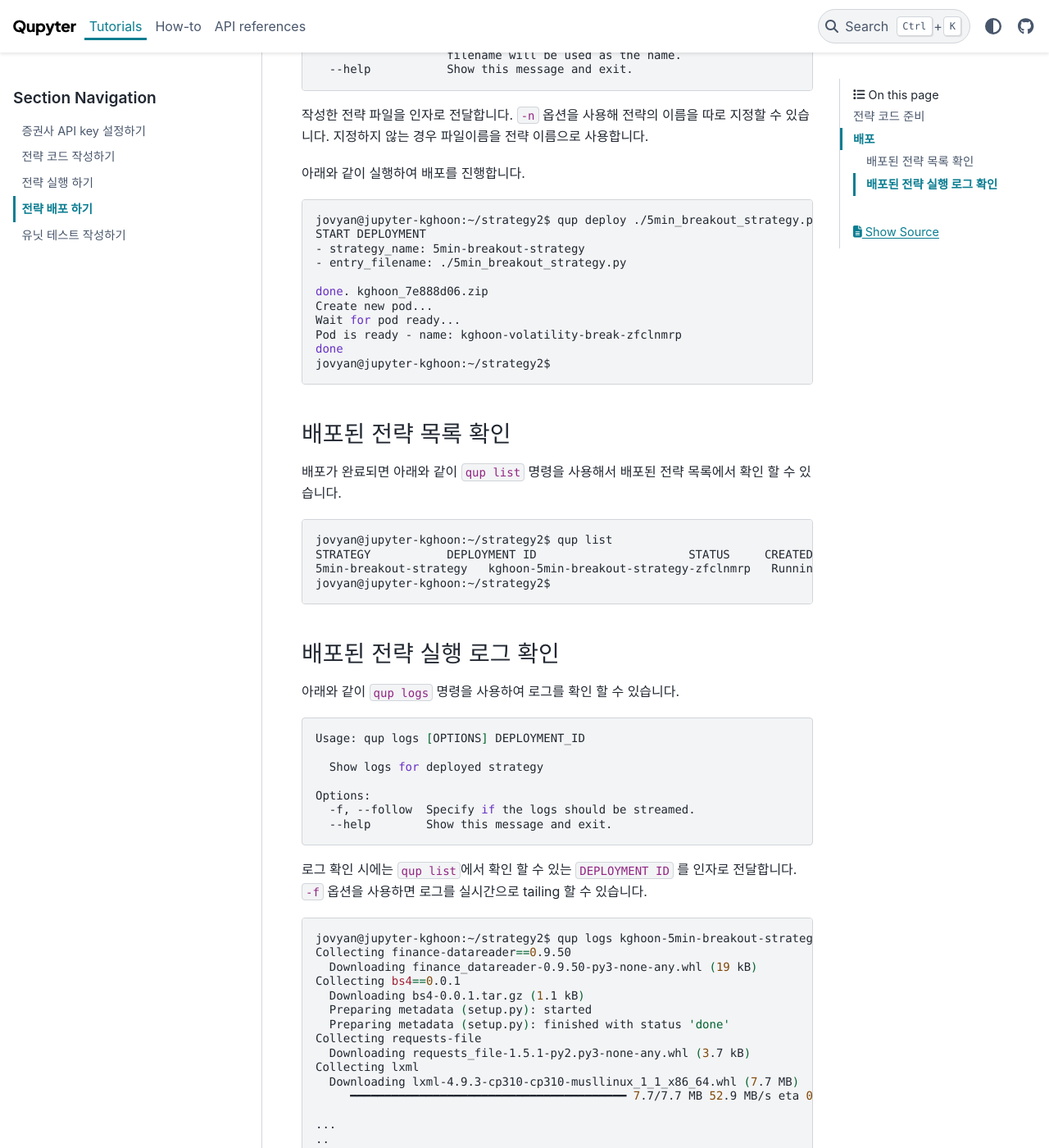
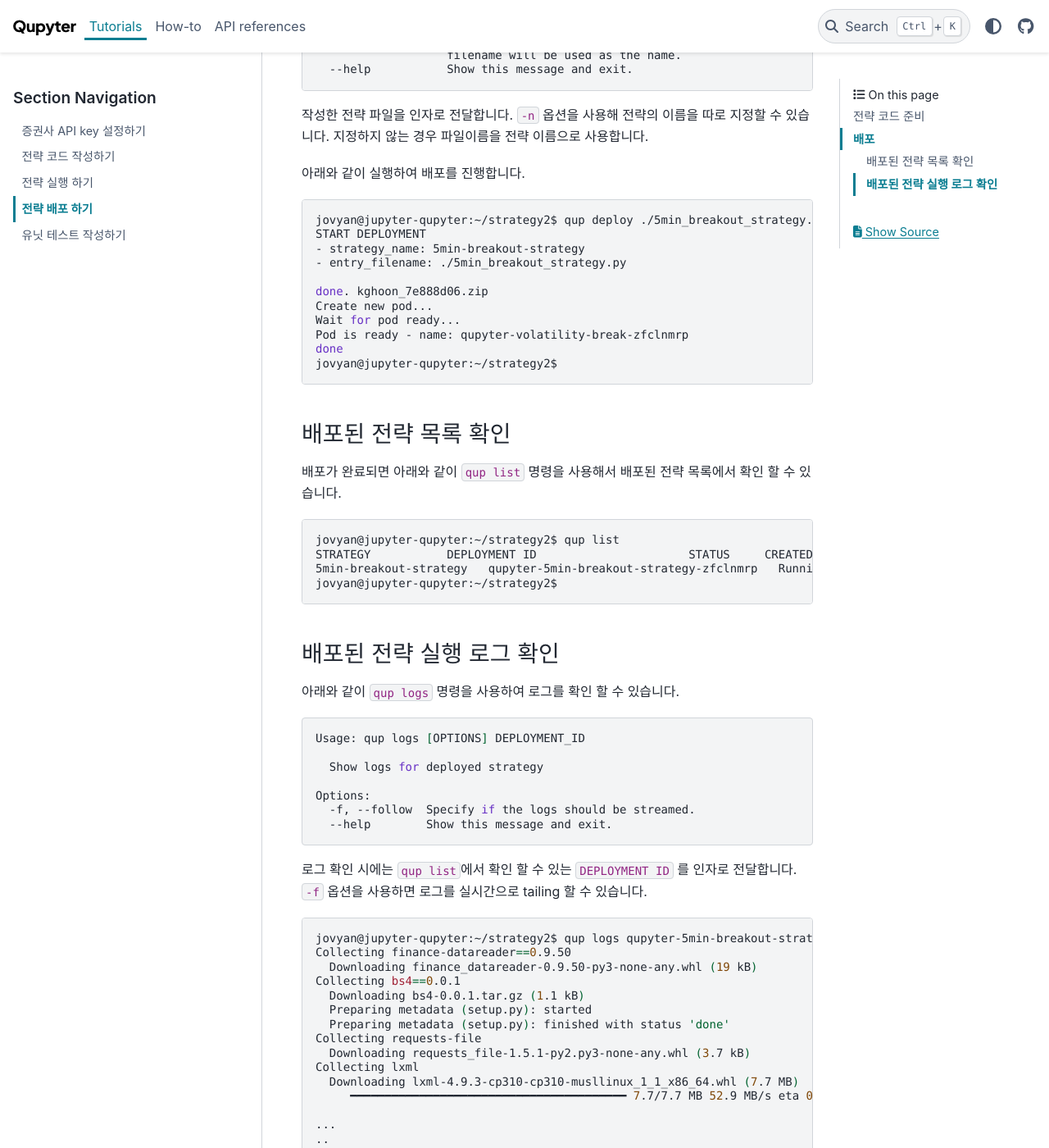
Before and after one commit to qrstai/qupyter, a Sphinx documentation site: the page built from docs/source/tutorials/deploy.md, in a window 1280 px wide and 1400 px high, scrolled down 1947 px. Shown: the whole window at 82% size. Built offline with Sphinx 7.4.7 and the PyData theme 0.15.4, drawn with Linux system fonts in a browser that asks for light colours; some of the changed text lies outside the part shown.

Commit message:
docs: replace demo user name

````diff
--- a/docs/source/tutorials/deploy.md
+++ b/docs/source/tutorials/deploy.md
@@ -82,7 +82,7 @@ finance-datareader==0.9.50
 배포는 `qup deploy` 명령을 사용해서 진행합니다.
 
 ```bash
-jovyan@jupyter-kghoon:~/strategy2$ qup deploy --help
+jovyan@jupyter-qupyter:~/strategy2$ qup deploy --help
 Usage: qup deploy [OPTIONS] ENTRY_FILENAME
 
   Deploy strategy
@@ -101,7 +101,7 @@ Options:
 아래와 같이 실행하여 배포를 진행합니다.
 
 ```bash
-jovyan@jupyter-kghoon:~/strategy2$ qup deploy ./5min_breakout_strategy.py
+jovyan@jupyter-qupyter:~/strategy2$ qup deploy ./5min_breakout_strategy.py
 START DEPLOYMENT
 - strategy_name: 5min-breakout-strategy
 - entry_filename: ./5min_breakout_strategy.py
@@ -109,9 +109,9 @@ START DEPLOYMENT
 done. kghoon_7e888d06.zip
 Create new pod...
 Wait for pod ready...
-Pod is ready - name: kghoon-volatility-break-zfclnmrp
+Pod is ready - name: qupyter-volatility-break-zfclnmrp
 done
-jovyan@jupyter-kghoon:~/strategy2$
+jovyan@jupyter-qupyter:~/strategy2$
 ```
 
 ### 배포된 전략 목록 확인
@@ -119,10 +119,10 @@ jovyan@jupyter-kghoon:~/strategy2$
 배포가 완료되면 아래와 같이 `qup list` 명령을 사용해서 배포된 전략 목록에서 확인 할 수 있습니다.
 
 ```bash
-jovyan@jupyter-kghoon:~/strategy2$ qup list
+jovyan@jupyter-qupyter:~/strategy2$ qup list
 STRATEGY           DEPLOYMENT ID                      STATUS     CREATED AT
-5min-breakout-strategy   kghoon-5min-breakout-strategy-zfclnmrp   Running    2023-10-19 06:49:28
-jovyan@jupyter-kghoon:~/strategy2$
+5min-breakout-strategy   qupyter-5min-breakout-strategy-zfclnmrp   Running    2023-10-19 06:49:28
+jovyan@jupyter-qupyter:~/strategy2$
 ```
 
 ### 배포된 전략 실행 로그 확인
@@ -143,7 +143,7 @@ Options:
 `-f` 옵션을 사용하면 로그를 실시간으로 tailing 할 수 있습니다.
 
 ```bash
-jovyan@jupyter-kghoon:~/strategy2$ qup logs kghoon-5min-breakout-strategy-zfclnmrp
+jovyan@jupyter-qupyter:~/strategy2$ qup logs qupyter-5min-breakout-strategy-zfclnmrp
 Collecting finance-datareader==0.9.50
   Downloading finance_datareader-0.9.50-py3-none-any.whl (19 kB)
 Collecting bs4==0.0.1
@@ -166,5 +166,5 @@ today_open:69700 yesterday_range:1700.0 k:0.5
 target_price:70550.0 current_price:69500
 today_open:189900 yesterday_range:3500.0 k:0.5
 target_price:191650.0 current_price:188900
-jovyan@jupyter-kghoon:~/strategy2$
+jovyan@jupyter-qupyter:~/strategy2$
 ```
````
Also changed, not shown: docs/source/howto/vscode_tunnel.md (+1 -1 lines), docs/source/tutorials/credentials.md (+1 -1 lines), docs/source/tutorials/local_test.md (+3 -3 lines), docs/source/tutorials/unittest.md (+2 -2 lines).
